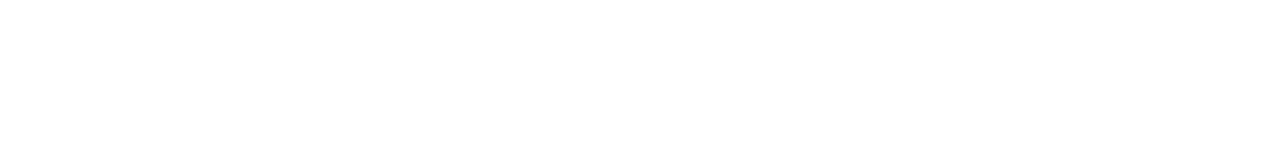
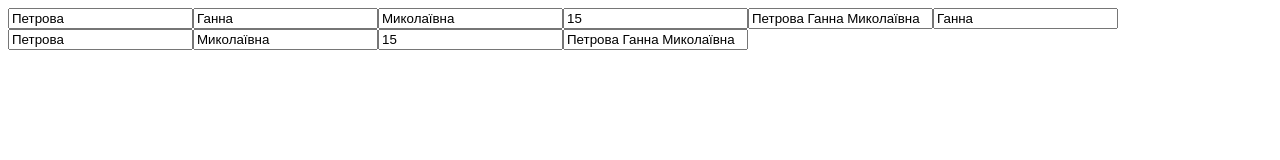
Before and after one commit to toriakozenko/HW_JS_10, a plain HTML site: page index.html in a window 1280 px wide. Drawn offline with Linux system fonts and the light colour scheme.

Commit message:
almost done

```diff
--- a/index.html
+++ b/index.html
@@ -7,7 +7,7 @@
   <title>Document</title>
 </head>
 <body>
-
+  <form id="personForm"></form>
   <script src="index.js"></script>
 </body>
 </html>
--- a/index.js
+++ b/index.js
@@ -0,0 +1,231 @@
+// Task "Arrow to Functions"
+
+
+
+// Task "createPerson"
+function createPerson(name, surname) {
+  return {
+    name,
+    surname,
+    getFullName() {
+      if (this.fatherName) return `${this.name} ${this.surname} ${this.fatherName}`;
+      return `${this.name} ${this.surname}`
+    }
+  }
+}
+
+
+// Task "createPersonClosure"
+function createPersonClosure(name, surname) {
+  let age = 0;
+  let fatherName = "";
+  function getName() {
+    return name;
+  }
+  function getSurname() {
+    return surname;
+  }
+  function getFatherName() {
+    return fatherName;
+  }
+  function getAge() {
+    return age;
+  }
+  function getFullName() {
+    return `${surname} ${name} ${fatherName}`;
+  }
+
+
+  function setName(newName) {
+    if (typeof newName === 'string' && newName[0] === newName[0].toUpperCase()) {
+      name = newName;
+    }
+    return name;
+  }
+  function setSurname(newSurname) {
+    if (typeof newSurname === 'string' && newSurname[0] === newSurname[0].toUpperCase()) {
+    surname = newSurname;
+  }
+    return surname;
+  }
+  function setFatherName(newFatherName) {
+    if (typeof newFatherName === 'string' && newFatherName[0] === newFatherName[0].toUpperCase()) {
+      fatherName = newFatherName;
+    }
+    return fatherName;
+  }
+  function setAge(newAge) {
+    const parseAge = parseInt(newAge);
+    if(parseAge <= 0 && parseAge >= 100) {
+      return age;
+    } else {
+      age = parseAge;
+    }
+    return age;
+  }
+  function setFullName(newFullName) {
+    const names = newFullName.split(' ');
+    if (names.length === 3) {
+      const [newSurname, newName, newFatherName] = names;
+      setName(newName);
+      setSurname(newSurname);
+      setFatherName(newFatherName);
+    }
+    return getFullName();
+  }
+  return {
+    getName,
+    setName,
+    getSurname,
+    setSurname,
+    getFatherName,
+    setFatherName,
+    getAge,
+    setAge,
+    getFullName,
+    setFullName,
+  };
+}
+
+
+//Task "createPersonClosureDestruct"
+function createPerson({name = "Вася", surname = "Пупкін"}) {
+  return {
+    name,
+    surname,
+    getFullName() {
+      if (this.fatherName) return `${this.name} ${this.surname} ${this.fatherName}`;
+      return `${this.name} ${this.surname}`
+    }
+  }
+}
+
+
+// Task "isSorted"
+function isSorted(...arguments) {
+  for (let i = 1; i < arguments.length; i++) {
+    if (typeof arguments[i] !== "number" || arguments[i] <= arguments[i - 1]) {
+      return false;
+    }
+  }
+  return true;
+}
+
+
+// Task "Test is Sorted"
+function isSorted() {
+  const arr = [];
+  while (true) {
+    // const question = prompt("Enter some text:");
+    if (question === null || question === "") {
+      break;
+    }
+    arr.push(+question);
+  }
+  for (let i = 1; i < arr.length; i++) {
+    if (isNaN(arr[i]) || arr[i] <= arr[i - 1]) {
+      return false;
+    }
+  }
+  return true;
+}
+
+
+
+//Task "personForm"
+const personObj = createPersonClosure("Ганна", "Іванова");
+personObj.setAge(15);
+personObj.setFullName("Петрова Ганна Миколаївна");
+
+function personForm(parent, person){
+  const domElement = document.getElementById(parent);
+
+  const nameInput = document.createElement("input");
+  const surnameInput = document.createElement("input");
+  const fatherNameInput = document.createElement("input");
+  const ageInput = document.createElement("input");
+  ageInput.type = "number";
+  const fullNameInput = document.createElement("input");
+
+  nameInput.value = person.getName();
+  surnameInput.value = person.getSurname();
+  fatherNameInput.value = person.getFatherName();
+  ageInput.value = person.getAge();
+  fullNameInput.value = person.getFullName();
+
+  domElement.appendChild(surnameInput);
+  domElement.appendChild(nameInput);
+  domElement.appendChild(fatherNameInput);
+  domElement.appendChild(ageInput);
+  domElement.appendChild(fullNameInput);
+
+  nameInput.oninput = (event) => {
+    person.setName(event.target.value);
+    nameInput.value = person.getName();
+  };
+
+  surnameInput.oninput = (event) => {
+    person.setSurname(event.target.value);
+    surnameInput.value = person.getSurname();
+  }
+
+  fatherNameInput.oninput = (event) => {
+    person.setFatherName(event.target.value);
+    fatherNameInput.value = person.getFatherName();
+  }
+
+  ageInput.oninput = (event) => {
+    person.setAge(event.target.value);
+    ageInput.value = person.getAge();
+  }
+
+  fullNameInput.oninput = (event) => {
+    person.setFullName(event.target.value);
+    fullNameInput.value = person.getFullName();
+  }
+}
+personForm("personForm", personObj);
+
+
+
+//Task "getSetForm"
+
+function getSetForm(parent, person) {
+  const domElement = document.getElementById(parent);
+  const reestr = {};
+
+
+  for (const key in person) {
+    const name = key.substring(3);
+
+    if (key.slice(0, 3) === "get" && !reestr.key) {
+      const input = document.createElement("input");
+      input.type = typeof person[key]() === "string" ? "text" : "number";
+      input.placeholder = name;
+      input.value = person[key]();
+      reestr[name] = input;
+
+      if (person.hasOwnProperty(`set${name}`)) {
+        input.oninput = (event) => {
+        person[`set${name}`](event.target.value);
+        };
+      } else {
+        input.disabled = true;
+      }
+      if (name === "Name" || name === "Surname" || name === "FatherName") {
+        if (person.hasOwnProperty(`set${name}`)) {
+          reestr[name].oninput = () => {
+            const fullName = `${reestr.Name.value} ${reestr.Surname.value} ${reestr.FatherName.value}`;
+            console.log(fullName)
+            person[`setFullName`](fullName);
+          };
+        }
+      }
+
+      domElement.appendChild(input);
+    }
+  }
+  console.log(reestr);
+  return reestr;
+}
+getSetForm("personForm", personObj);
```
